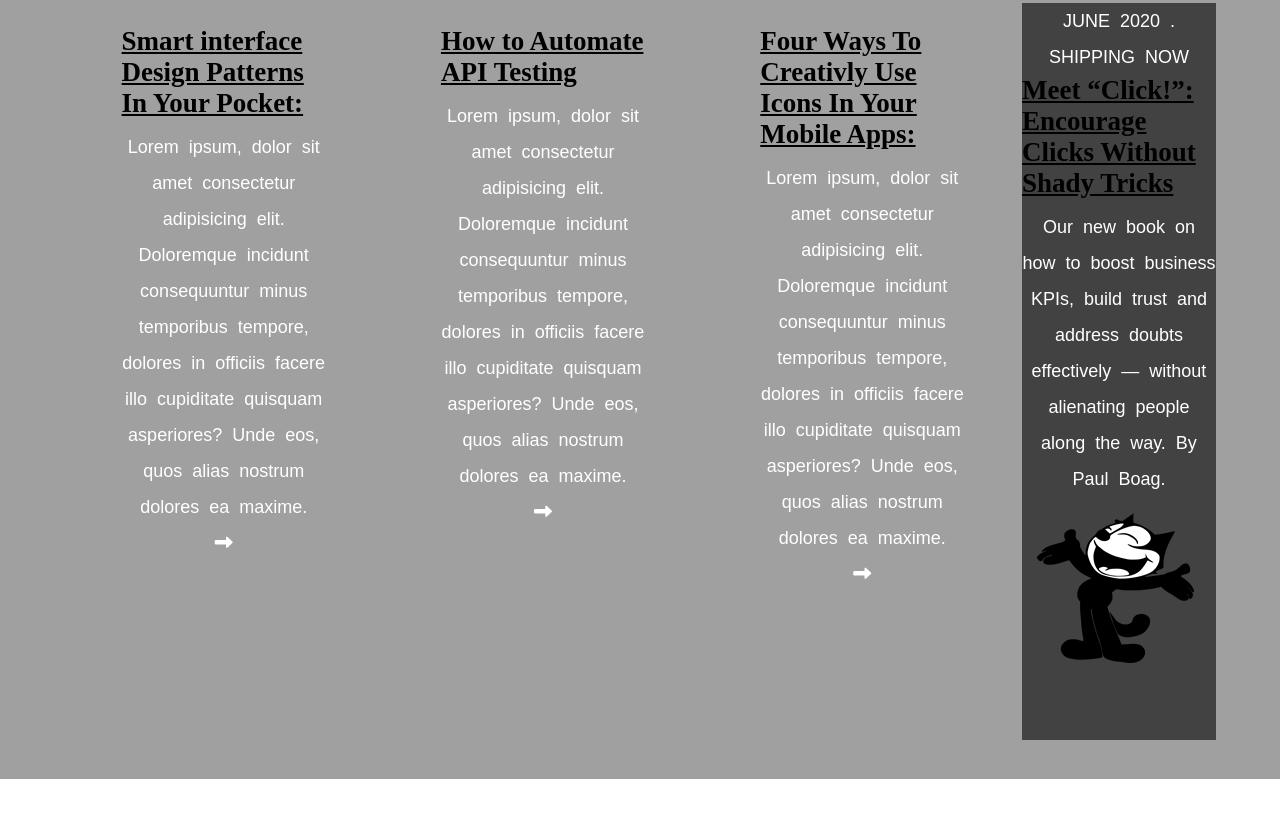
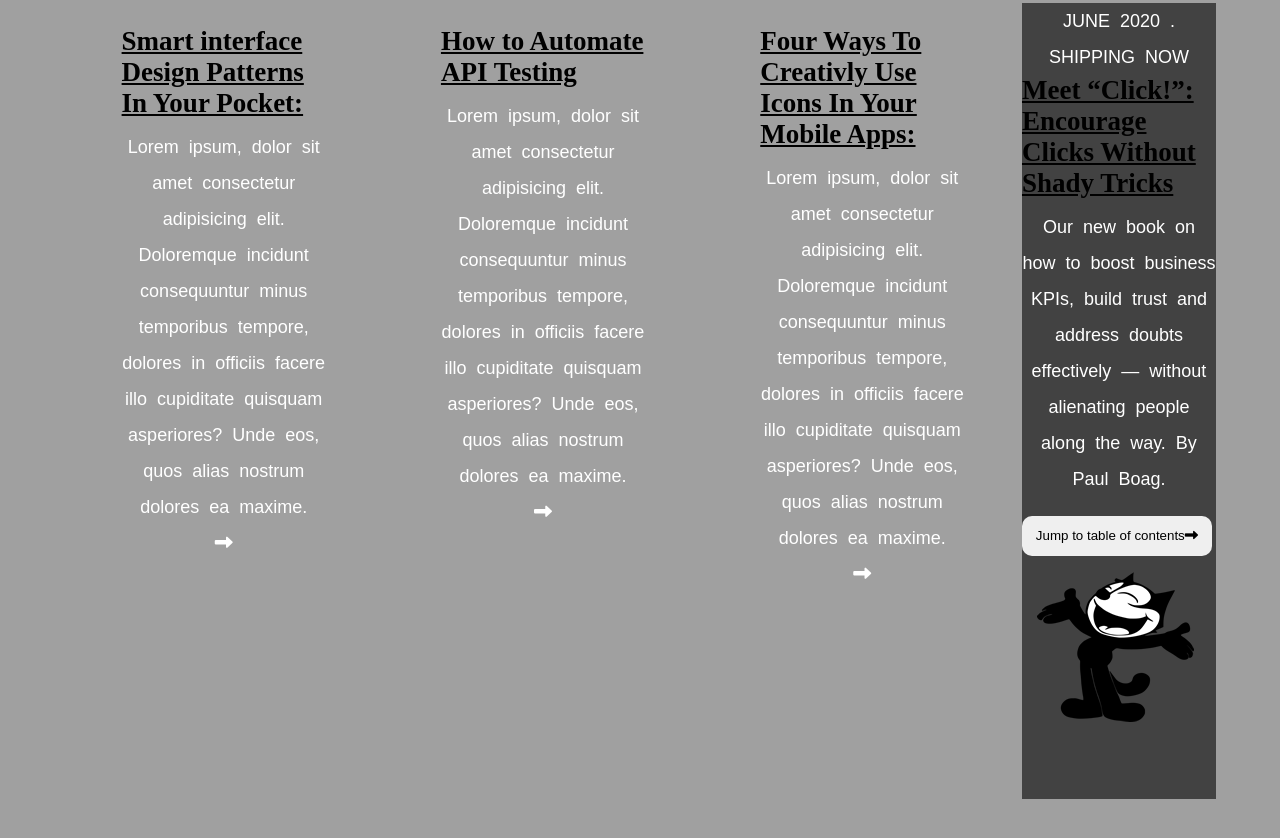
Before and after one commit to tnyandoro/smashing-clone, a plain HTML site: page index.html in a window 1280 px wide. Shown: the part 3399-4237 px from the top of the page. Before the commit the page ends 4178 px from the top, so only its background shows below. Drawn offline with Linux system fonts and the light colour scheme.

Commit message:
Add section button

```diff
--- a/index.html
+++ b/index.html
@@ -243,6 +243,7 @@
             <h1><a href="#">Meet “Click!”: Encourage Clicks
                 Without Shady Tricks</a></h1>
                 <p>Our new book on how to boost business KPIs, build trust and address doubts effectively — without alienating people along the way. By Paul Boag.</p>
+                <button class="membership-btn" type="button">Jump to table of contents<i class="fas fa-long-arrow-alt-right" aria-hidden="true"></i></button>
             <img src="images/felix.png" alt="felix">
             <h1></h1>
 
```
